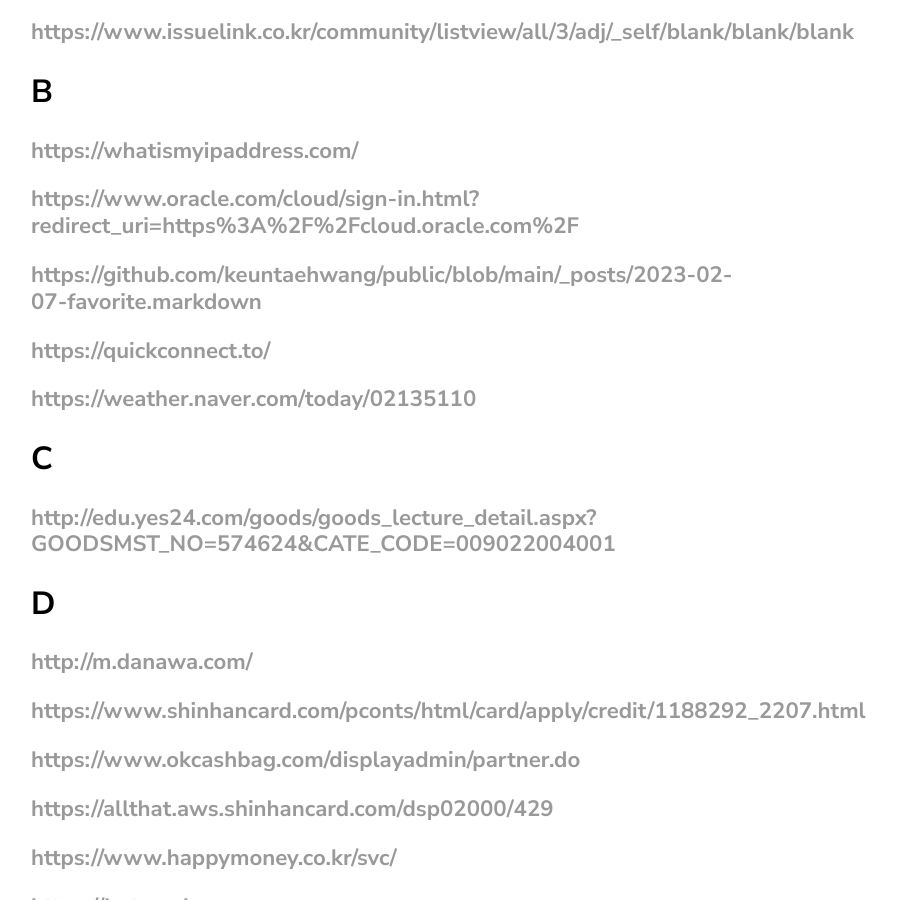
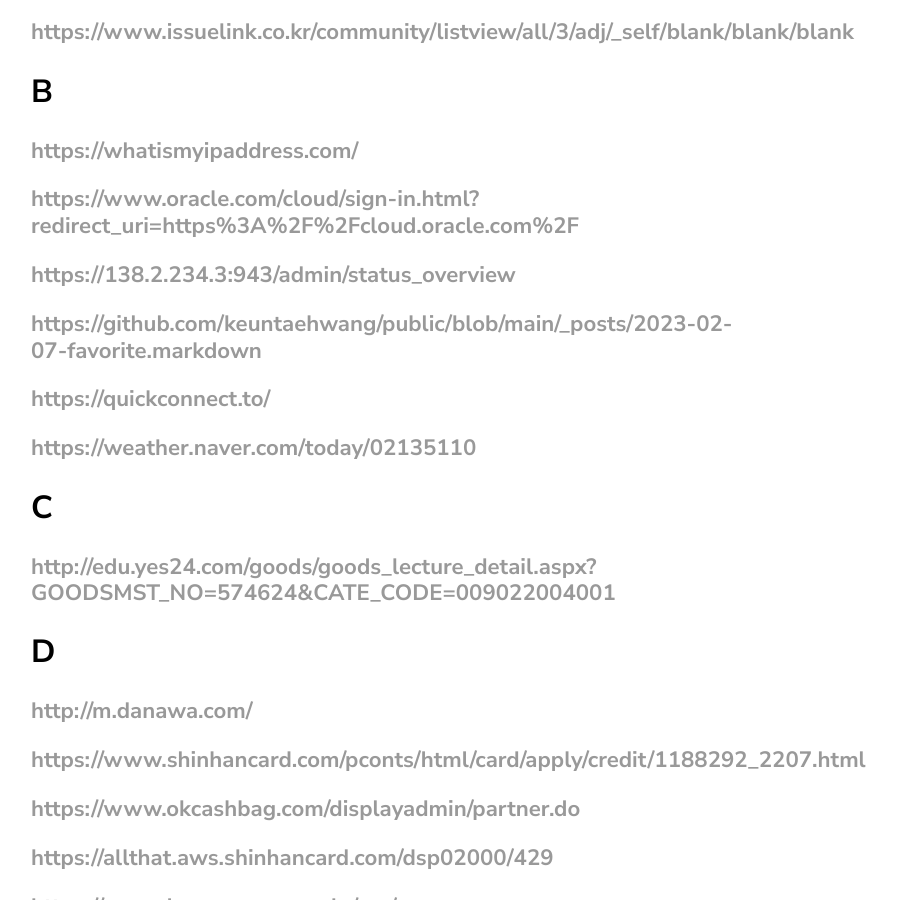
Before and after one commit to keuntaehwang/public, a Jekyll site: the page built from _posts/2023-02-07-favorite.markdown, in a window 1280 px wide and 900 px high, scrolled down 801 px. Shown: the whole window, without its empty margins (69-966 px from the left). Built offline with Jekyll 4.4.1, drawn with Linux system fonts in a browser that asks for light colours.

Commit message:
Update 2023-02-07-favorite.markdown

```diff
--- a/_posts/2023-02-07-favorite.markdown
+++ b/_posts/2023-02-07-favorite.markdown
@@ -16,6 +16,7 @@ categories: NONE
 ## B
 ### <https://whatismyipaddress.com/>
 ### <https://www.oracle.com/cloud/sign-in.html?redirect_uri=https%3A%2F%2Fcloud.oracle.com%2F>
+### <https://138.2.234.3:943/admin/status_overview>
 ### <https://github.com/keuntaehwang/public/blob/main/_posts/2023-02-07-favorite.markdown>
 ### <https://quickconnect.to/>
 ### <https://weather.naver.com/today/02135110>
```
